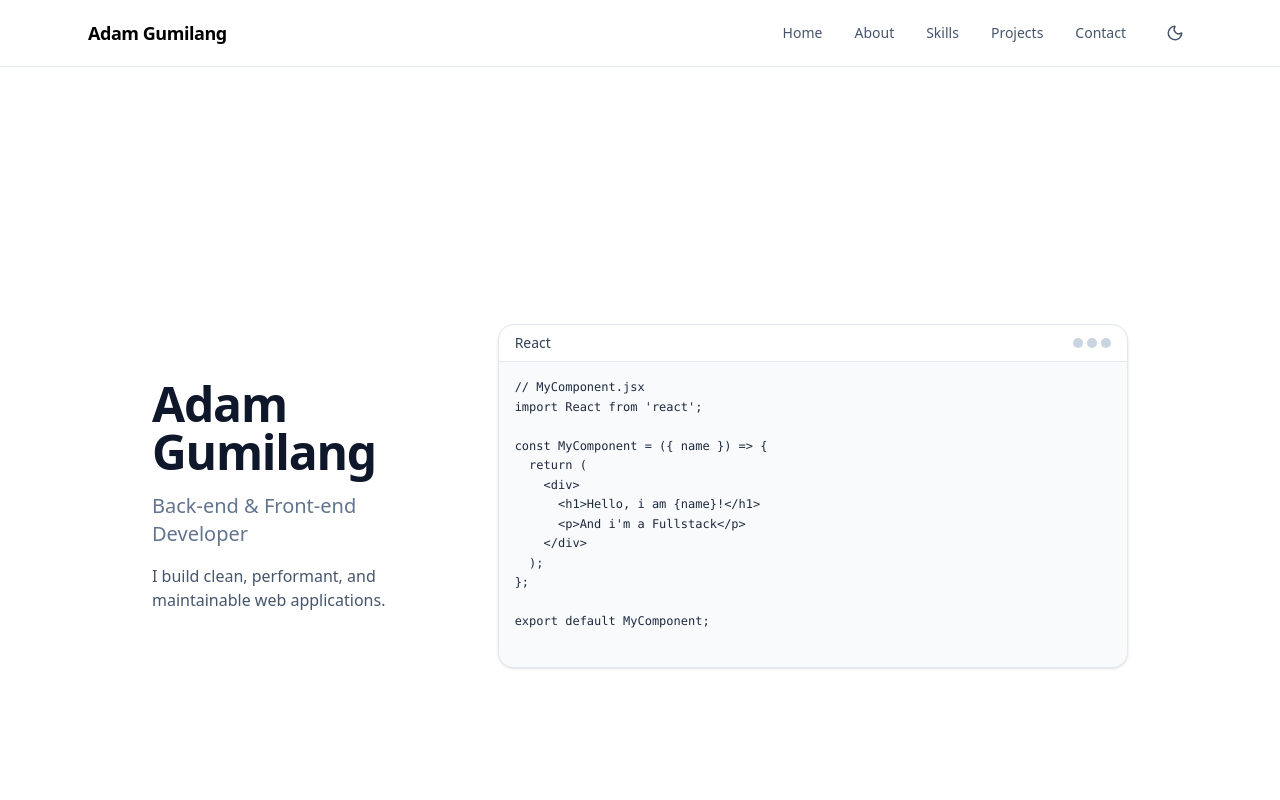
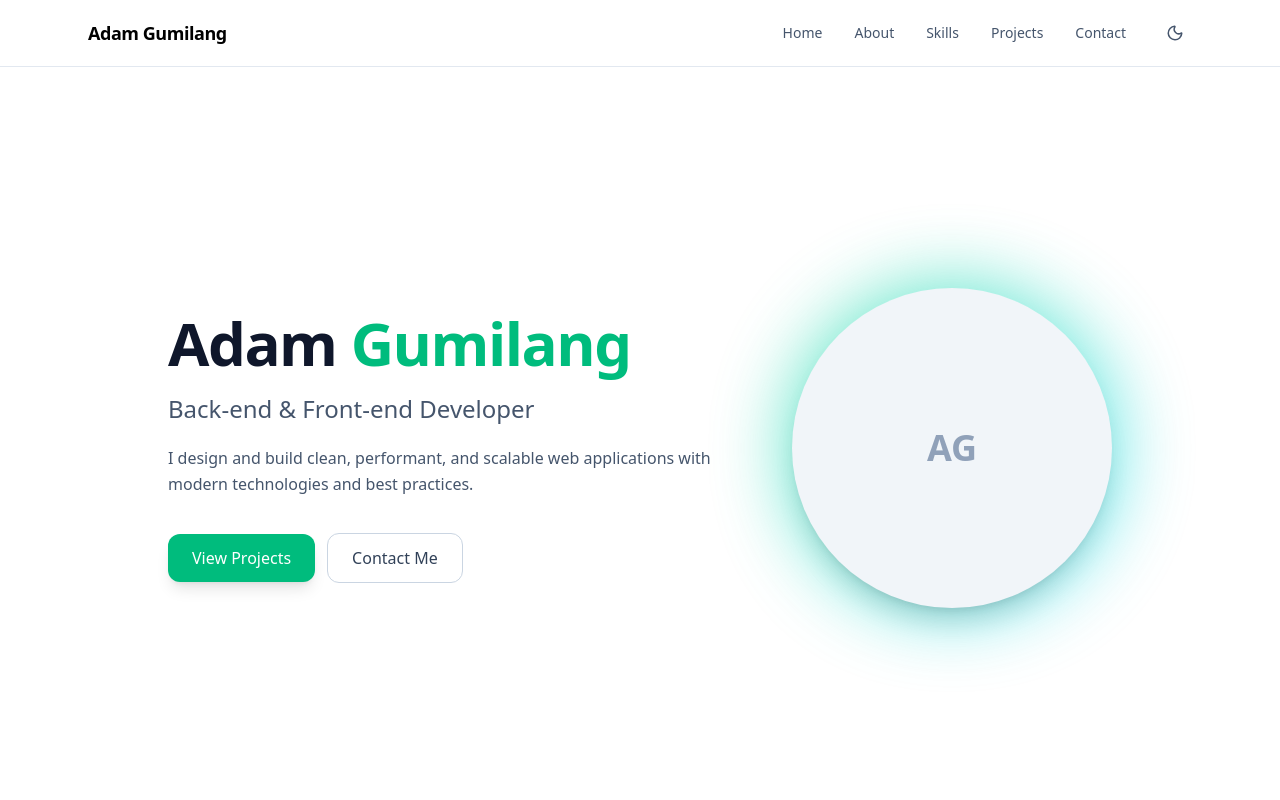
Before and after one commit to adam-gbyte/adam-gbyte, a SvelteKit app: page / in a window 1280 px wide. Shown: the top 800 px of the page. Built offline with nearby package versions, Linux system fonts and the light colour scheme.

Commit message:
Update +page.svelte

```diff
--- a/src/routes/+page.svelte
+++ b/src/routes/+page.svelte
@@ -33,15 +33,44 @@ export default MyComponent;`;
 
 <main class="flex flex-col items-center bg-white text-slate-900 dark:bg-slate-950 dark:text-slate-100">
 
-<section id="home" class="mt-24 flex min-h-screen w-full max-w-5xl flex-col items-center justify-center gap-12 px-6 md:flex-row">
-  <div class="flex flex-col gap-4 text-center md:text-left">
-    <h1 class="text-4xl font-semibold tracking-tight md:text-5xl">Adam Gumilang</h1>
-    <h2 class="text-lg text-slate-500 dark:text-slate-400 md:text-xl">Back-end & Front-end Developer</h2>
-    <p class="max-w-xl text-slate-600 dark:text-slate-400">
-      I build clean, performant, and maintainable web applications.
+<section id="home"
+  class="relative mx-auto mt-32 flex min-h-[80vh] w-full max-w-6xl flex-col items-center justify-center gap-12 px-6 md:flex-row">
+
+  <!-- Text -->
+  <div class="flex flex-col gap-5 text-center md:text-left">
+    <h1 class="text-5xl font-bold tracking-tight md:text-6xl">
+      Adam <span class="text-emerald-500">Gumilang</span>
+    </h1>
+
+    <h2 class="text-xl font-medium text-slate-600 dark:text-slate-400 md:text-2xl">
+      Back-end & Front-end Developer
+    </h2>
+
+    <p class="max-w-xl text-base leading-relaxed text-slate-600 dark:text-slate-400">
+      I design and build clean, performant, and scalable web applications with modern technologies and best practices.
     </p>
+
+    <div class="mt-4 flex flex-col items-center gap-3 sm:flex-row sm:justify-start">
+      <a href="#projects"
+        class="rounded-xl bg-emerald-500 px-6 py-3 font-medium text-white shadow-lg transition hover:bg-emerald-600">
+        View Projects
+      </a>
+
+      <a href="#contact"
+        class="rounded-xl border border-slate-300 px-6 py-3 font-medium text-slate-700 transition hover:border-slate-500 hover:text-slate-900 dark:border-white/20 dark:text-slate-300 dark:hover:border-white/40 dark:hover:text-white">
+        Contact Me
+      </a>
+    </div>
   </div>
-  <CodeCard title="React" code={exampleCode} />
+
+  <!-- Visual Accent -->
+  <div class="relative h-64 w-64 md:h-80 md:w-80">
+    <div class="absolute inset-0 rounded-full bg-gradient-to-br from-emerald-400 via-teal-400 to-cyan-400 opacity-70 blur-2xl"></div>
+    <div class="relative flex h-full w-full items-center justify-center rounded-full bg-slate-100 text-4xl font-bold text-slate-400 shadow-xl dark:bg-slate-800">
+      AG
+    </div>
+  </div>
+
 </section>
 
 <section id="about" class="flex w-full justify-center px-6 py-32">
```
